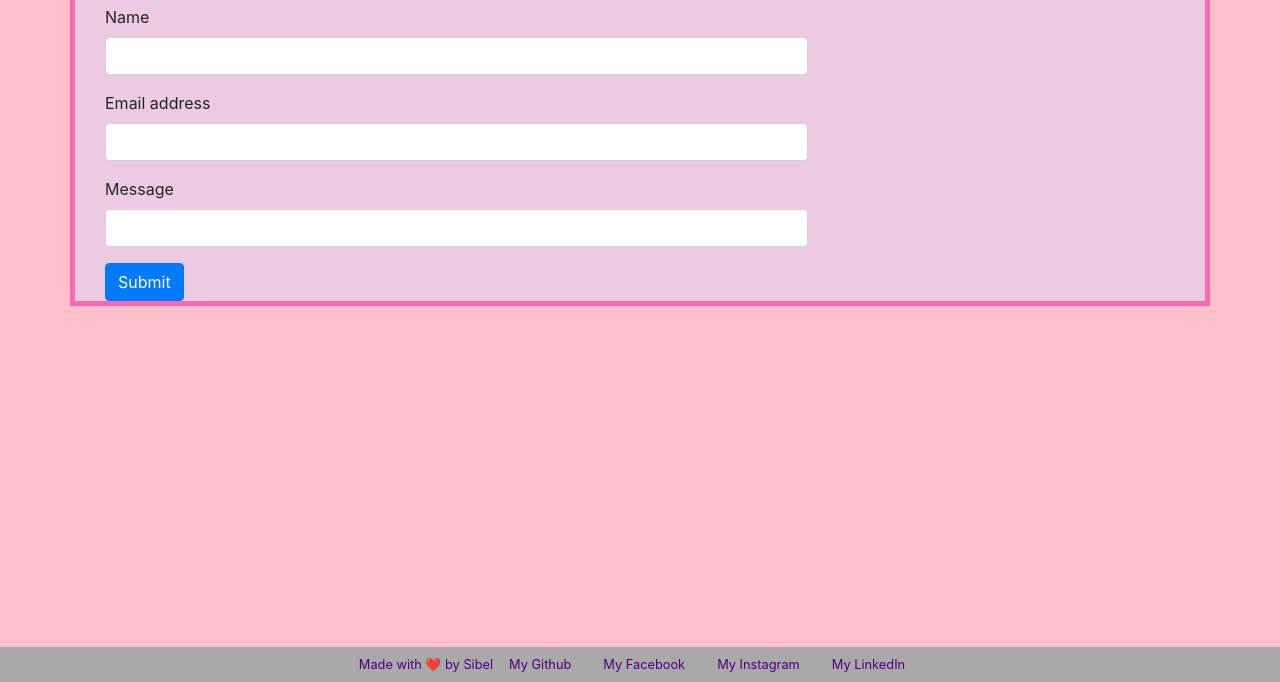
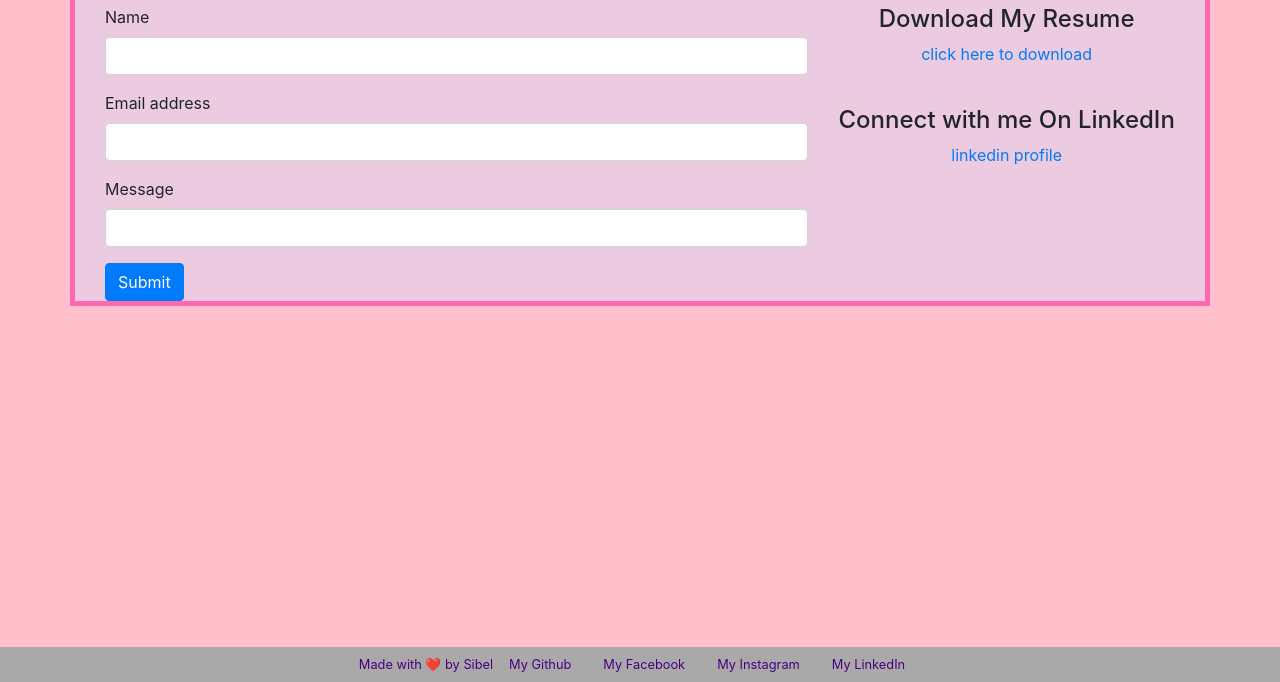
Before and after one commit to seebell/seebell.github.io, a plain HTML site: page contact.html in a window 1280 px wide. Shown: the part 118-800 px from the top of the page. Drawn offline with nearby package versions, Linux system fonts and the light colour scheme.

Commit message:
added resume and linked in on contact page

```diff
--- a/contact.html
+++ b/contact.html
@@ -72,6 +72,24 @@
 
        </form>
       </div>
+
+
+         <div class="col-md-4">
+
+            <h4 class="text-center">Download My Resume</h4>
+            <p class="text-center">
+                <a href="resume.pdf" target="_blank" download>click here to download</a>
+                <br><br>
+                <i class="fas fa-file-alt fa-3x"></i>
+            </p>
+            <h4 class="text-center">Connect with me On LinkedIn</h4>
+            <p class="text-center">
+                <a href="https://www.linkedin.com/in/sibel-cidem-b7487a197/" target="_blank">linkedin profile</a>
+                <br><br>
+                <i class="fab fa-linkedin fa-3x"></i>
+            </p>
+        </div>
+        </div>
        </div>
        </div>
        </div>
```
